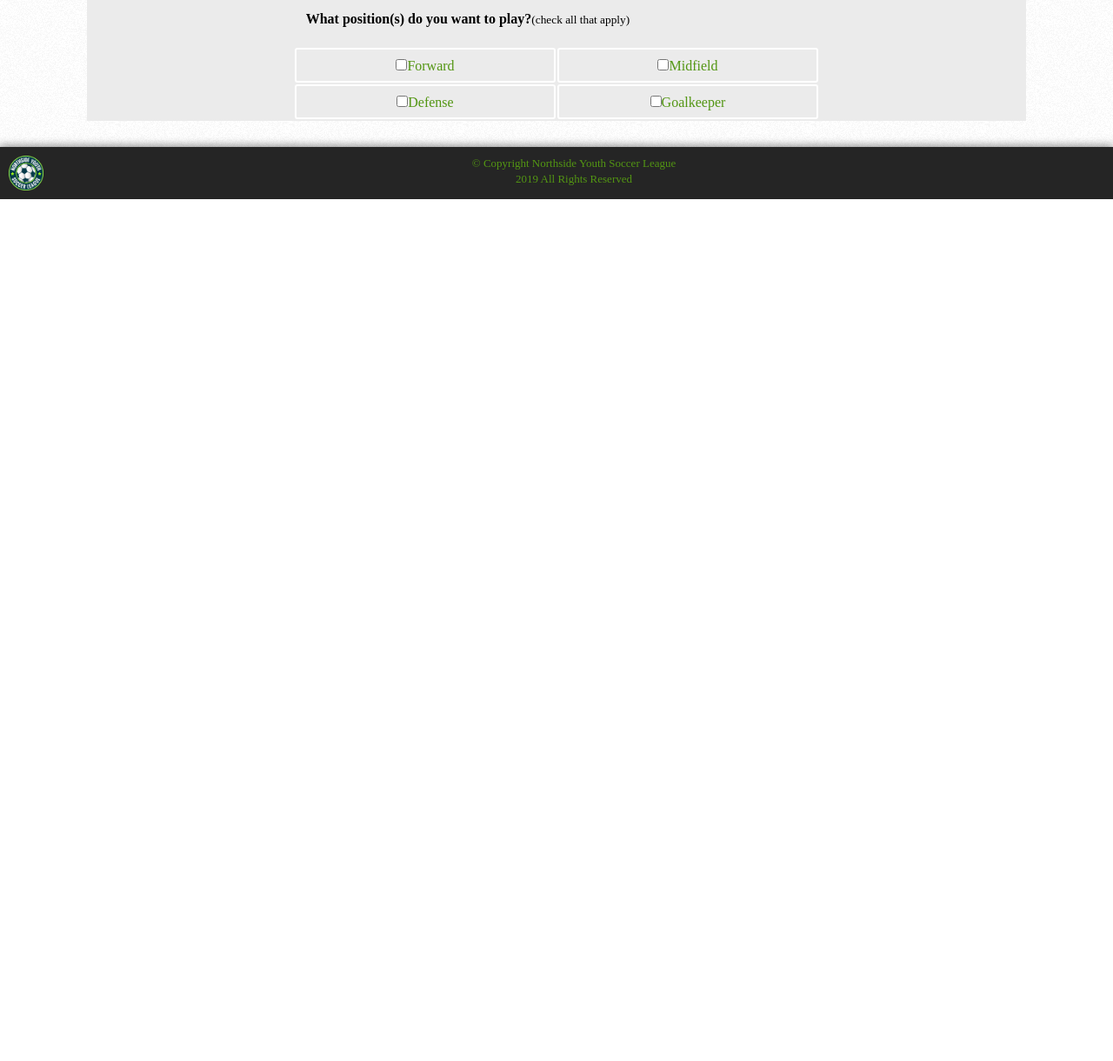
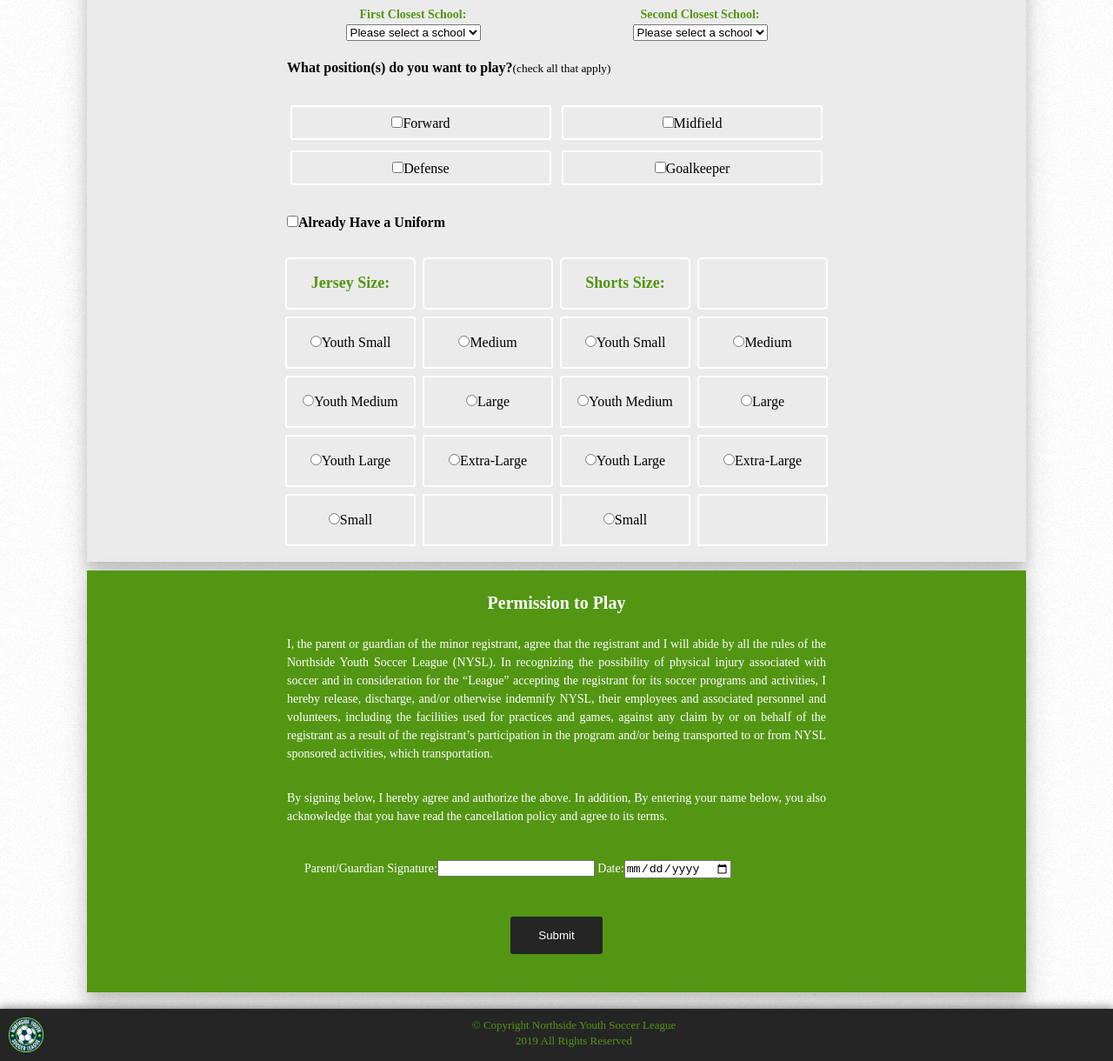
Before and after one commit to karenzinha22/nyslProject, a plain HTML site: page registrationform.html in a window 1280 px wide. Shown: the part 1056-2276 px from the top of the page at 87% size. Before the commit the page ends 1285 px from the top, so only its background shows below. Drawn offline with Linux system fonts and the light colour scheme.

Commit message:
form data

```diff
--- a/registrationform.html
+++ b/registrationform.html
@@ -48,11 +48,10 @@
 			<div class="eventsbox4">
 		<div class="boxcontact" >
 				<div class="registrationbox">
-						<div>
-							<h4  class="formtitle">REGISTRATION FORM</h4>
+						<div class="formtitle">
+							<h4>REGISTER YOUR INTEREST TO JOIN US<br><small>It only takes 20 seconds</small></h4>
 							</div>
-						<form name="myForm" action="/action_page.php" onsubmit="return validateForm()" method="post">
-							<form>
+							<form action="show_data.html">
 							<label for="fname">Name:</label>
 							<input name="name" placeholder="Name" class="lg-input" />
 							<label for="flname">Last Name:</label>
@@ -81,7 +80,6 @@
 							<input name="Contact Phone" placeholder="Contact Phone" class="lg-input" />
 							<label for="fcemail">Contact Email:</label>
 							<input name="contact email" placeholder="Contact Email" class="lg-input" />
-						</form>
 						<div class="firstp">
 						<p><strong>Which elementary schools do you live near?</strong></p>
 					</div>
@@ -124,11 +122,64 @@
 										   <td><input type="checkbox">Goalkeeper</td>
 										</tr>
 									</table>
-	<div class="clear"></div>
-</div>
+									<div class="thirdp">
+									<p><input type="checkbox"><strong>Already Have a Uniform</strong></p>
+								</div>
+            <table class="secondcheckbox">
+                 <tr>
+                     <th><strong>Jersey Size:</strong></th>
+                     <th></th>
+                     <th><strong>Shorts Size:</strong></th>
+                     <th></th>
+				 </tr>
+				 <tr>
+					<td><input type="radio" name="Jersey size" value="Youth Small">Youth Small</td>
+					<td><input type="radio" name="Jersey size" value="Medium">Medium</td>
+					 <td><input type="radio" name="Shorts size" value="Youth Small">Youth Small</td>
+					<td><input type="radio" name="Shorts size" value="Medium">Medium</td>
+				 </tr>
+				  <tr>
+					<td><input type="radio" name="Jersey size" value="Youth Medium">Youth Medium</td>
+					<td><input type="radio" name="Jersey size" value="Large">Large</td>
+					  <td><input type="radio" name="Shorts size" value="Youth Medium">Youth Medium</td>
+					<td><input type="radio" name="Shorts size" value="Large">Large</td>
+				 </tr>
+				  <tr>
+					<td><input type="radio" name="Jersey size" value="Youth Large">Youth Large</td>
+					<td><input type="radio" name="Jersey size" value="Extra-Large">Extra-Large</td>
+					 <td><input type="radio" name="Shorts size" value="Youth Large">Youth Large</td>
+					<td><input type="radio" name="Shorts size" value="Extra-Large">Extra-Large</td>
+				 </tr>
+				  <tr>
+					<td><input type="radio" name="Jersey size" value="Small">Small</td>
+					<td></td>
+					  <td><input type="radio" name="Shorts size" value="Small">Small</td>
+					<td></td>
+				 </tr>
+			 </table>
 </div>
 			</div>
 	</div>
+</div>
+<div class="areastyle2">
+	<div class="permission">
+		<h4><strong>Permission to Play</strong></h4>
+		<p>I, the parent or guardian of the minor registrant, agree that the registrant and I will abide by all the rules of the Northside Youth
+		   Soccer League (NYSL). In recognizing the possibility of physical injury associated with soccer and in consideration for the “League”
+		   accepting the registrant for its soccer programs and activities, I hereby release, discharge, and/or otherwise indemnify NYSL, their
+		   employees and associated personnel and volunteers, including the facilities used for practices and games, against any claim by or
+		   on behalf of the registrant as a result of the registrant’s participation in the program and/or being transported to or from NYSL
+		   sponsored activities, which transportation.</p>
+		<p>By signing below, I hereby agree and authorize the above. In addition, By entering your name below, you also acknowledge that you have read the
+			cancellation policy and agree to its terms. </p>
+		<div class="halfwide">Parent/Guardian Signature:<input type="text" name="signature">
+			Date:<input type="date" name="date"></div>
+			<div class="buttons">
+				<button class="button">Submit</button>
+			  </div>
+		</div>
+	</div>
+</form>
 </article>
 </main>
 &nbsp;
--- a/stylenysl.css
+++ b/stylenysl.css
@@ -13,7 +13,7 @@ body {
 	color: #fff;
 	background-color: #252525; /* GREY */
 	display: flex;
-	justify-content: center; /* Add this */
+	justify-content: center;
 	padding: 20px 0;
 }
 .menu {
@@ -98,6 +98,9 @@ h1 :hover {
 	padding: 80px;
 	margin: 10px auto;
 	border-spacing: 8px;
+}
+.events1 {
+	box-shadow: 0 10px 12px 0 rgba(119, 119, 119, 0.24), 0 14px 30px 0 rgba(39, 39, 39, 0.19);
 }
 .events1 table,
 td,
@@ -251,6 +254,9 @@ th {
 	padding: 50px;
 	margin: 60px auto;
 	border-spacing: 8px;
+}
+.eventsbox2 {
+	box-shadow: 0 10px 12px 0 rgba(119, 119, 119, 0.24), 0 14px 30px 0 rgba(39, 39, 39, 0.19);
 }
 .boxcontact p {
 	text-align: center;
@@ -408,20 +414,29 @@ button:hover {
 	padding: auto;
 	margin: 10px auto;
 }
+.eventsbox3 {
+	box-shadow: 0 10px 12px 0 rgba(119, 119, 119, 0.24), 0 14px 30px 0 rgba(39, 39, 39, 0.19);
+}
+.textrules {
+	width: 900px;
+	align-items: center;
+	padding: 30px;
+	margin: 0 auto;
+}
 .textrules h3 {
 	margin-top: 20px;
 	font-size: 20px;
 	text-align: center;
 }
 .textrules h4 {
-	font-size: 25px;
+	font-size: 20px;
 	color: #008000;
 	text-align: left;
 	margin: 20px;
 }
 .textrules p {
 	text-align: justify;
-	font-size: 10x;
+	font-size: 9x;
 	margin: 20px;
 	line-height: 1.5;
 }
@@ -429,23 +444,15 @@ button:hover {
 	list-style-type: lower-alpha;
 }
 ol {
-	padding: 10px;
-	margin: 10px 30px;
+	padding-left: 40px;
+	font-size: 13px;
+	margin: 10px 20px;
 }
 .infoselected {
 	list-style-type: square;
 }
 #allplay {
 	list-style-type: circle;
-}
-.areastyle {
-	width: 1080px;
-	background-color: white;
-	padding: 20px;
-}
-.areastyle h4 {
-	text-align: left;
-	margin: 0px;
 }
 /* registration-form */
 .eventsbox4 {
@@ -459,10 +466,18 @@ ol {
 	padding: auto;
 	margin: 10px auto;
 }
+.eventsbox4 {
+	box-shadow: 0 10px 12px 0 rgba(119, 119, 119, 0.24), 0 14px 30px 0 rgba(39, 39, 39, 0.19);
+}
 .formtitle {
 	margin-top: 20px;
 	font-size: 20px;
 	text-align: center;
+}
+.formtitle h4 {
+	font-size: 20px;
+	margin-bottom: 20px;
+	line-height: 1.5;
 }
 label {
 	padding: 12px 12px 12px 12px;
@@ -482,23 +497,110 @@ label {
 }
 .selectstyle p {
 	font-size: 14px;
-	color: #008000;
+	color: #539613;
 }
 .secondp p {
 	font-size: 16px;
 	color: #000000;
 	text-align: left;
-	margin: 20px;
+	margin: 10px;
+	padding: 10px;
 }
 /* second part of form */
 .firstcheckbox {
 	display: flex;
 	justify-content: center;
 }
+.firstcheckbox {
+	border-collapse: separate;
+	border-spacing: 12px;
+	margin: 10px;
+}
 .firstcheckbox td {
-	color: #539613;
+	color: #000000;
 	border-radius: 3px;
 	text-align: center;
 	height: 40px;
 	width: 300px;
 }
+.thirdp p {
+	font-size: 16px;
+	color: #000000;
+	text-align: left;
+	margin: 10px;
+	padding: 10px;
+}
+.secondcheckbox {
+	display: flex;
+	justify-content: center;
+}
+.secondcheckbox {
+	border-collapse: separate;
+	border-spacing: 8px;
+	margin: 10px;
+}
+.secondcheckbox th {
+	color: #539613;
+	font-size: 18px;
+}
+.secondcheckbox td {
+	color: #000000;
+	border-radius: 3px;
+	text-align: center;
+}
+/* last-part-of-form */
+.areastyle2 {
+	width: 1080px;
+	background: #539613; /* grey box contact */
+	align-items: center;
+	padding: auto;
+	margin: 0px auto;
+}
+.areastyle2 {
+	box-shadow: 0 10px 12px 0 rgba(119, 119, 119, 0.24), 0 14px 30px 0 rgba(39, 39, 39, 0.19);
+}
+.permission {
+	width: 700px;
+	align-items: center;
+	padding: 20px;
+	margin: 0 auto;
+}
+.permission h4 {
+	font-size: 20px;
+	padding: 5px;
+	text-align: center;
+	color: #ffffff;
+}
+.permission p {
+	font-size: 14px;
+	line-height: 1.5;
+	color: #ffffff;
+	text-align: justify;
+	margin: 10px;
+	padding: 10px;
+}
+.halfwide {
+	display: inline-block;
+	align-content: space-between;
+	padding: 20px 40px;
+	font-size: 14px;
+	color: white;
+}
+.buttons button {
+	background-color: #252525;
+	border: none;
+	color: white;
+	padding: 14px 32px;
+	text-decoration: none;
+	margin: 4px 2px;
+	border-radius: 3px;
+	cursor: pointer;
+}
+button:hover {
+	background-color: #1a1a1a;
+	box-shadow: 0 12px 16px 0 rgba(0, 0, 0, 0.24), 0 17px 50px 0 rgba(0, 0, 0, 0.19);
+}
+.buttons {
+	text-align: center;
+	padding: 20px;
+}
```
Also changed, not shown: gameinfo.html (+1 -1 lines), nyslrules.html (+4 -4 lines), show_data.html (added, +62 -0 lines).
